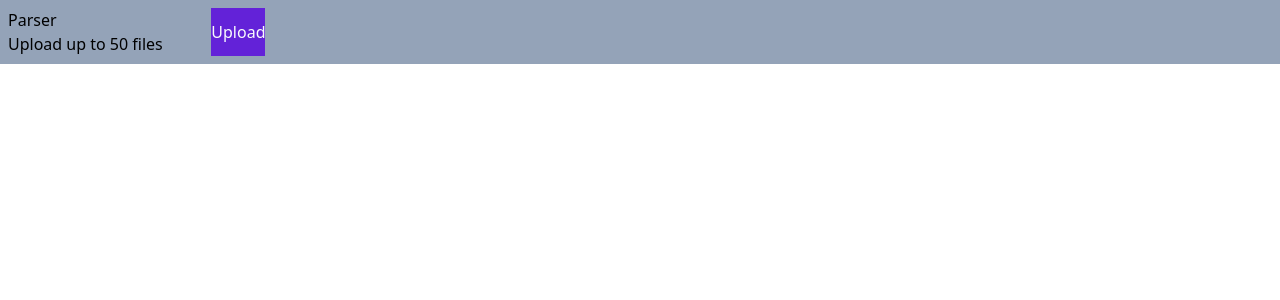
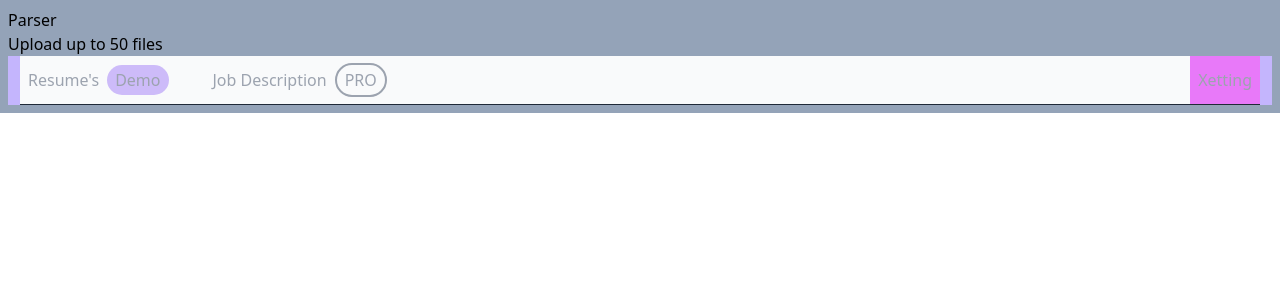
Before and after one commit to ASVAAI/upload-dashboard, a React (Vite) app: page / in a window 1280 px wide. Shown: the top 300 px of the page. Built offline with nearby package versions, Linux system fonts and the light colour scheme.

Commit message:
Subheading issue

```diff
--- a/src/components/Button.jsx
+++ b/src/components/Button.jsx
@@ -10,10 +10,14 @@ function Button({
 
 }) {
   return (
-    <button className={` ${bgColor} ${textColor} ${className} `} {...props}>
+    <button className={` ${bgColor} ${textColor} ${className} h-10 px-3  rounded-full  `}  {...props}>
         {children}
     </button>
   )
 }
 
 export default Button
+
+
+
+// hover:bg-gradient-to-br from-[#6322D8]  via-[#6322D8] via-[45%] to-[#FFF] hover:shadow-md hover:shadow-emerald-500 transition-colors duration-500 ease-linear
--- a/src/components/Header.jsx
+++ b/src/components/Header.jsx
@@ -4,7 +4,7 @@ function Header() {
   return (
     <section>
         <div>
-            <div className="flex flex-wrap h-full ">
+            <div className="flex flex-wrap h-full">
                 <h1 className="w-full">Parser</h1>
                 <p>Upload up to 50 files</p>
             </div>
--- /dev/null
+++ b/src/components/SubHeader.jsx
@@ -0,0 +1,29 @@
+
+function SubHeader() {
+  return (
+    <>
+        <div className="bg-violet-300 flex w-full text-gray-400 px-3">
+            <div className="flex w-full justify-start bg-red-300 border-gray-800 border-b ">
+                <div className="flex flex-1 bg-gray-50 gap-1 sm:gap-11 px-2 py-3 items-center ">
+                    <div className="inline-block space-x-2 ">
+                        <span className="">Resume&apos;s</span>
+                        <span className="bg-violet-500/40 rounded-full px-2 py-1" >Demo</span>
+                    </div>
+
+                    <div className="inline-block space-x-2">
+                        <span>Job Description</span>
+                        <span className="border-gray-400 rounded-full border-2 px-2 py-1">PRO</span>
+                    </div>
+
+                </div>
+
+                <div className="flex justify-center items-center  flex-initial bg-fuchsia-400 px-2 ">
+                    <div>Xetting</div>
+                </div>
+            </div>
+        </div>
+    </>
+  )
+}
+
+export default SubHeader
--- a/src/components/index.js
+++ b/src/components/index.js
@@ -1,6 +1,7 @@
 import Header from "./Header"
 import Button from "./Button"
 import ToggleBtn from "./ToggleBtn"
+import SubHeader from "./SubHeader"
 
 
 export {
@@ -8,6 +9,6 @@ export {
     Header,
     Button,
     ToggleBtn,
-
+    SubHeader,
 
 }
--- a/src/pages/UploadDashPage.jsx
+++ b/src/pages/UploadDashPage.jsx
@@ -1,12 +1,13 @@
 
-import { Button, Header, ToggleBtn } from '../components'
+import { Button, Header, SubHeader, ToggleBtn } from '../components'
 
 function UploadDashPage() {
   return (
     <>
         <section className='flex flex-wrap  w-full h-full bg-slate-400 px-2 py-2'>
             <Header className= "fixed"/>
-            <Button>Upload</Button>
+            {/* <Button>Upload</Button> */}
+            <SubHeader/>
         </section>
     </>
   )
```
